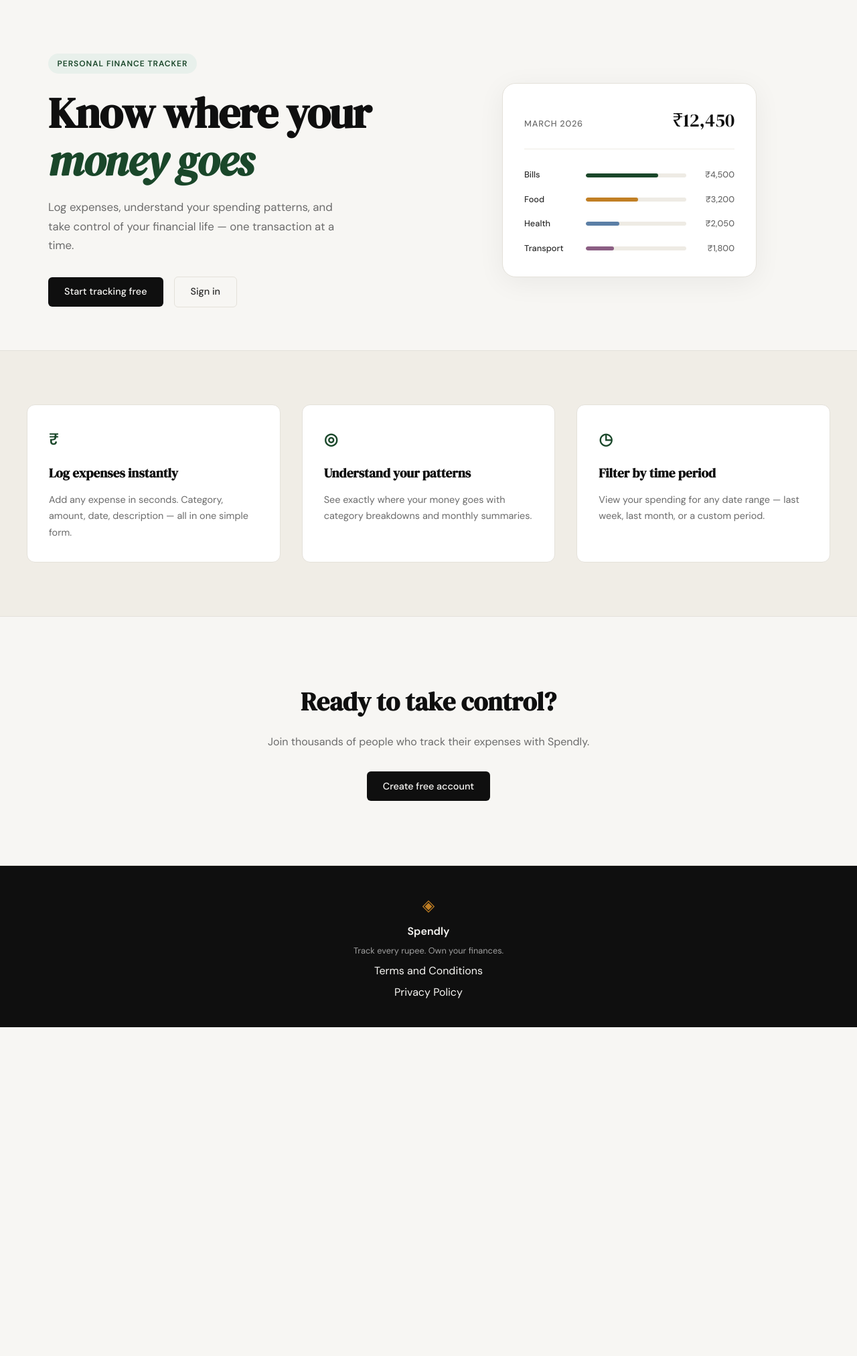
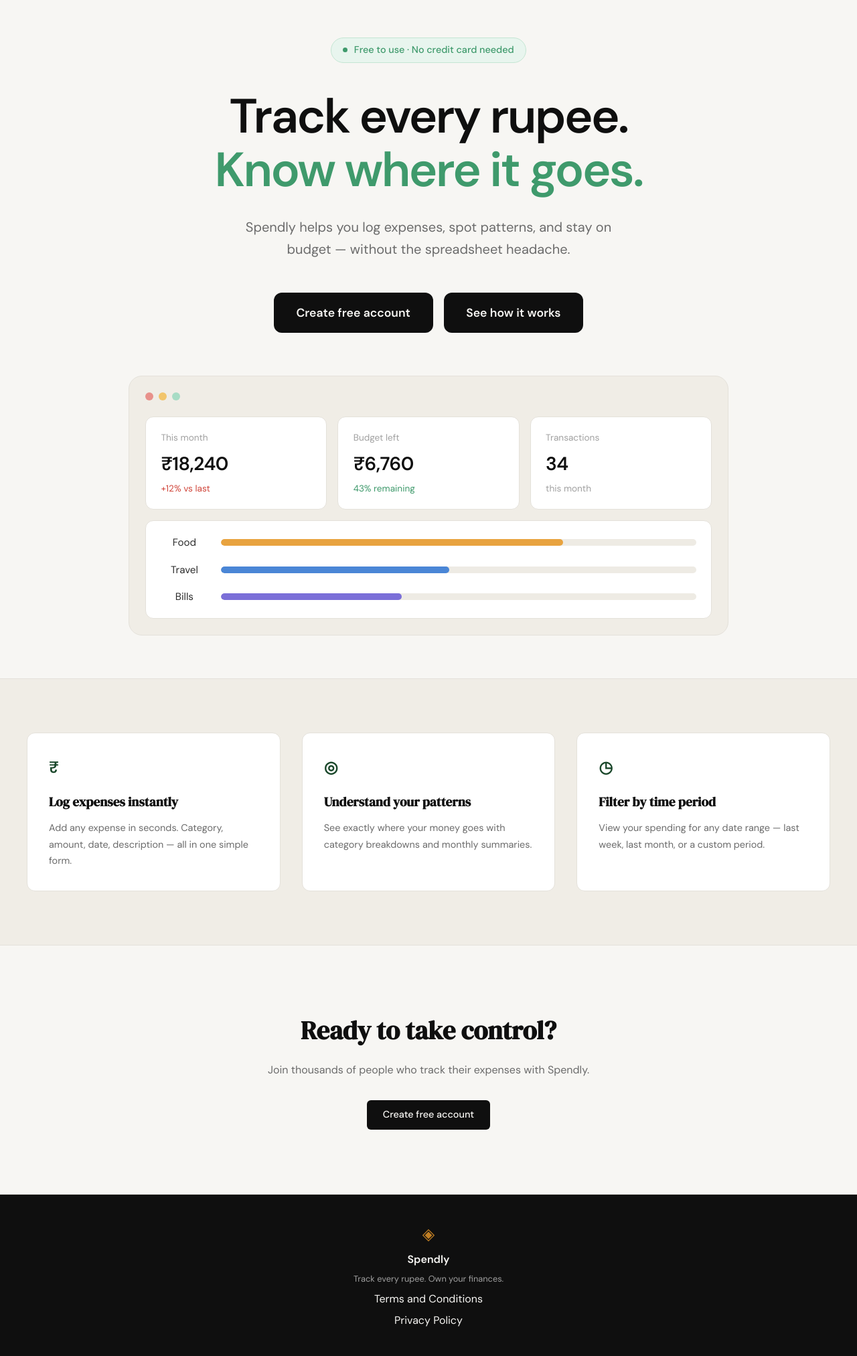
Before and after one commit to PrajotShrivastava/SPENDLY_ExpenseTracker, a Flask app: page / in a window 1280 px wide. Shown: the part 61-2086 px from the top of the page at 67% size. Before the commit the page ends 1595 px from the top, so only its background shows below. Run offline with Flask 3, Linux system fonts and the light colour scheme.

Commit message:
landing: redesign hero section to match mockup
Co-Authored-By: Claude Opus 5.5 <noreply@anthropic.com>

```diff
--- /dev/null
+++ b/static/css/landing.css
@@ -0,0 +1,213 @@
+/* ------------------------------------------------------------------ */
+/* Landing page — hero                                                 */
+/* ------------------------------------------------------------------ */
+
+:root {
+    --lp-green: #3f9a6c;
+    --lp-green-bg: #e8f5ee;
+    --lp-green-border: #c4e6d3;
+    --lp-red: #d0453a;
+    --lp-dot-red: #e8918b;
+    --lp-dot-yellow: #f2c56b;
+    --lp-dot-green: #a7dcc5;
+    --lp-bar-food: #e8a33f;
+    --lp-bar-travel: #4a86d6;
+    --lp-bar-bills: #7b6fd8;
+    --lp-track: #eeebe4;
+}
+
+:root[data-theme="dark"] {
+    --lp-green: #6dbf8b;
+    --lp-green-bg: #1e3226;
+    --lp-green-border: #2f5a3f;
+    --lp-red: #f07a6c;
+    --lp-bar-food: #eab05a;
+    --lp-bar-travel: #6a9ee6;
+    --lp-bar-bills: #968ce6;
+    --lp-track: #2f2e2b;
+}
+
+.lp-hero {
+    max-width: 960px;
+    margin: 0 auto;
+    padding: 3.5rem 2rem 4rem;
+}
+
+.lp-hero-inner {
+    text-align: center;
+    margin-bottom: 4rem;
+}
+
+.lp-badge {
+    display: inline-flex;
+    align-items: center;
+    gap: 0.6rem;
+    background: var(--lp-green-bg);
+    color: var(--lp-green);
+    border: 1px solid var(--lp-green-border);
+    border-radius: 999px;
+    padding: 0.4rem 1.1rem;
+    font-size: 0.9rem;
+    font-weight: 500;
+    margin-bottom: 2.5rem;
+}
+
+.lp-badge-dot {
+    width: 7px;
+    height: 7px;
+    border-radius: 50%;
+    background: currentColor;
+}
+
+.lp-title {
+    font-family: var(--font-body);
+    font-weight: 600;
+    font-size: clamp(2.5rem, 6.5vw, 4.5rem);
+    line-height: 1.12;
+    letter-spacing: -0.035em;
+    color: var(--ink);
+    margin-bottom: 1.75rem;
+}
+
+.lp-title-accent { color: var(--lp-green); }
+
+.lp-subtitle {
+    max-width: 600px;
+    margin: 0 auto 3rem;
+    font-size: 1.25rem;
+    line-height: 1.65;
+    color: var(--ink-muted);
+}
+
+.lp-actions {
+    display: flex;
+    justify-content: center;
+    flex-wrap: wrap;
+    gap: 1rem;
+}
+
+.lp-btn {
+    display: inline-block;
+    background: var(--ink);
+    color: var(--paper);
+    border: none;
+    border-radius: var(--radius-md);
+    padding: 1rem 2.1rem;
+    font-family: var(--font-body);
+    font-size: 1.1rem;
+    font-weight: 600;
+    cursor: pointer;
+    transition: background 0.2s;
+}
+
+.lp-btn:hover { background: var(--accent); }
+.lp-btn:focus-visible { outline: 2px solid var(--accent); outline-offset: 3px; }
+
+/* Mock app window */
+
+.lp-window {
+    background: var(--paper-warm);
+    border: 1px solid var(--border);
+    border-radius: var(--radius-lg);
+    padding: 1.5rem;
+}
+
+.lp-window-dots {
+    display: flex;
+    gap: 0.5rem;
+    margin-bottom: 1.5rem;
+}
+
+.lp-dot {
+    width: 12px;
+    height: 12px;
+    border-radius: 50%;
+}
+
+.lp-dot-red { background: var(--lp-dot-red); }
+.lp-dot-yellow { background: var(--lp-dot-yellow); }
+.lp-dot-green { background: var(--lp-dot-green); }
+
+.lp-stats {
+    display: grid;
+    grid-template-columns: repeat(3, 1fr);
+    gap: 1rem;
+    margin-bottom: 1rem;
+}
+
+.lp-stat,
+.lp-bars {
+    background: var(--paper-card);
+    border: 1px solid var(--border);
+    border-radius: var(--radius-md);
+}
+
+.lp-stat {
+    display: flex;
+    flex-direction: column;
+    padding: 1.25rem 1.4rem;
+}
+
+.lp-stat-label {
+    font-size: 0.85rem;
+    color: var(--ink-faint);
+}
+
+.lp-stat-value {
+    font-size: 1.75rem;
+    font-weight: 600;
+    letter-spacing: -0.02em;
+    color: var(--ink);
+    margin: 0.35rem 0 0.2rem;
+}
+
+.lp-stat-note {
+    font-size: 0.85rem;
+    color: var(--ink-faint);
+}
+
+.lp-note-up { color: var(--lp-red); }
+.lp-note-good { color: var(--lp-green); }
+
+.lp-bars {
+    display: flex;
+    flex-direction: column;
+    gap: 1rem;
+    padding: 1.25rem 1.4rem;
+}
+
+.lp-bar-row {
+    display: grid;
+    grid-template-columns: 70px 1fr;
+    align-items: center;
+    gap: 1.25rem;
+}
+
+.lp-bar-label {
+    text-align: center;
+    font-size: 0.95rem;
+    color: var(--ink-soft);
+}
+
+.lp-bar-track {
+    height: 10px;
+    background: var(--lp-track);
+    border-radius: 999px;
+    overflow: hidden;
+}
+
+.lp-bar {
+    height: 100%;
+    border-radius: 999px;
+}
+
+.lp-bar-food { background: var(--lp-bar-food); }
+.lp-bar-travel { background: var(--lp-bar-travel); }
+.lp-bar-bills { background: var(--lp-bar-bills); }
+
+@media (max-width: 700px) {
+    .lp-hero { padding: 2.5rem 1rem 3rem; }
+    .lp-subtitle { font-size: 1.05rem; }
+    .lp-stats { grid-template-columns: 1fr; }
+    .lp-bar-row { grid-template-columns: 56px 1fr; gap: 0.75rem; }
+}
--- a/templates/landing.html
+++ b/templates/landing.html
@@ -2,60 +2,67 @@
 
 {% block title %}Spendly — Track Every Rupee{% endblock %}
 
+{% block head %}
+<link rel="stylesheet" href="{{ url_for('static', filename='css/landing.css') }}">
+{% endblock %}
+
 {% block content %}
 
-<section class="hero">
-    <div class="hero-inner">
-        <div class="hero-badge">Personal Finance Tracker</div>
-        <h1 class="hero-title">
-            Know where your<br>
-            <em>money goes</em>
+<section class="lp-hero">
+    <div class="lp-hero-inner">
+        <div class="lp-badge">
+            <span class="lp-badge-dot" aria-hidden="true"></span>
+            Free to use · No credit card needed
+        </div>
+        <h1 class="lp-title">
+            Track every rupee.<br>
+            <span class="lp-title-accent">Know where it goes.</span>
         </h1>
-        <p class="hero-subtitle">
-            Log expenses, understand your spending patterns,
-            and take control of your financial life —
-            one transaction at a time.
+        <p class="lp-subtitle">
+            Spendly helps you log expenses, spot patterns, and stay
+            on budget — without the spreadsheet headache.
         </p>
-        <div class="hero-actions">
-            <a href="{{ url_for('register') }}" class="btn-primary">Start tracking free</a>
-            <a href="{{ url_for('login') }}" class="btn-ghost">Sign in</a>
+        <div class="lp-actions">
+            <a href="{{ url_for('register') }}" class="lp-btn">Create free account</a>
+            <button type="button" class="lp-btn">See how it works</button>
         </div>
     </div>
-    <div class="hero-visual">
-        <div class="mock-card">
-            <div class="mock-card-header">
-                <span class="mock-label">March 2026</span>
-                <span class="mock-total">₹12,450</span>
+
+    <div class="lp-window" aria-hidden="true">
+        <div class="lp-window-dots">
+            <span class="lp-dot lp-dot-red"></span>
+            <span class="lp-dot lp-dot-yellow"></span>
+            <span class="lp-dot lp-dot-green"></span>
         </div>
-            <div class="mock-bars">
-                <div class="mock-bar-row">
-                    <span class="mock-cat">Bills</span>
-                    <div class="mock-bar-track">
-                        <div class="mock-bar" style="width: 72%"></div>
+        <div class="lp-stats">
+            <div class="lp-stat">
+                <span class="lp-stat-label">This month</span>
+                <span class="lp-stat-value">₹18,240</span>
+                <span class="lp-stat-note lp-note-up">+12% vs last</span>
             </div>
-                    <span class="mock-amt">₹4,500</span>
+            <div class="lp-stat">
+                <span class="lp-stat-label">Budget left</span>
+                <span class="lp-stat-value">₹6,760</span>
+                <span class="lp-stat-note lp-note-good">43% remaining</span>
             </div>
-                <div class="mock-bar-row">
-                    <span class="mock-cat">Food</span>
-                    <div class="mock-bar-track">
-                        <div class="mock-bar mock-bar-2" style="width: 52%"></div>
+            <div class="lp-stat">
+                <span class="lp-stat-label">Transactions</span>
+                <span class="lp-stat-value">34</span>
+                <span class="lp-stat-note">this month</span>
             </div>
-                    <span class="mock-amt">₹3,200</span>
         </div>
-                <div class="mock-bar-row">
-                    <span class="mock-cat">Health</span>
-                    <div class="mock-bar-track">
-                        <div class="mock-bar mock-bar-3" style="width: 33%"></div>
+        <div class="lp-bars">
+            <div class="lp-bar-row">
+                <span class="lp-bar-label">Food</span>
+                <div class="lp-bar-track"><div class="lp-bar lp-bar-food" style="width: 72%"></div></div>
             </div>
-                    <span class="mock-amt">₹2,050</span>
+            <div class="lp-bar-row">
+                <span class="lp-bar-label">Travel</span>
+                <div class="lp-bar-track"><div class="lp-bar lp-bar-travel" style="width: 48%"></div></div>
             </div>
-                <div class="mock-bar-row">
-                    <span class="mock-cat">Transport</span>
-                    <div class="mock-bar-track">
-                        <div class="mock-bar mock-bar-4" style="width: 28%"></div>
-                    </div>
-                    <span class="mock-amt">₹1,800</span>
-                </div>
+            <div class="lp-bar-row">
+                <span class="lp-bar-label">Bills</span>
+                <div class="lp-bar-track"><div class="lp-bar lp-bar-bills" style="width: 38%"></div></div>
             </div>
         </div>
     </div>
```
Lines whose indentation alone changed are shown as unchanged.
